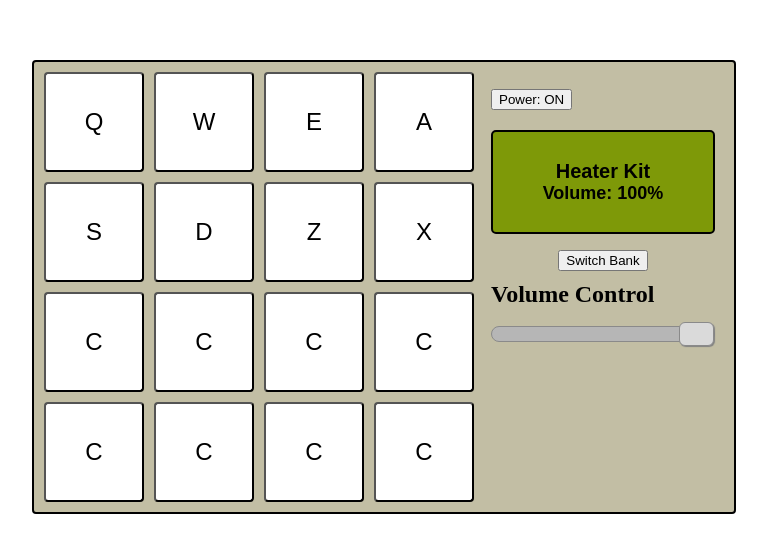
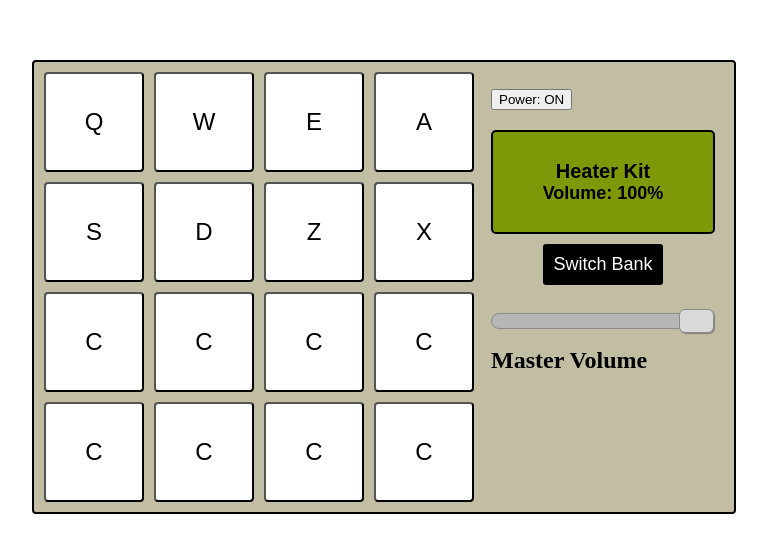
Before and after one commit to caseycantrell/beatboi, a React (Create React App) app: page / in a window 1280 px wide. Shown: the part 113-666 px from the top of the page, without its empty margins (256-1023 px from the left). Built offline with nearby package versions, Linux system fonts and the light colour scheme.

Commit message:
changes styling

```diff
--- a/src/App.js
+++ b/src/App.js
@@ -241,7 +241,7 @@ const Screen = ({ name, volume }) => (
 
 const Volume = ({ volume, handleVolumeChange }) => (
   <div className='volume'>
-    <h4>Volume Control</h4>
+
      <input
       max="1"
       min="0"
@@ -251,6 +251,7 @@ const Volume = ({ volume, handleVolumeChange }) => (
       onChange={handleVolumeChange}
       orient="vertical"
       />
+      <h4>Master Volume</h4>
   </div>
 );
 
--- a/src/index.css
+++ b/src/index.css
@@ -97,6 +97,15 @@ h2 {
   padding: 10px;
 }
 
+.switch-bank button {
+  padding: 10px;
+  border: 0px;
+  border-radius: 3px;
+  font-size: 18px;
+  color: white;
+  background-color: #000000;
+}
+
 input[type=range] {
   height: 32px;
   -webkit-appearance: none;
```
